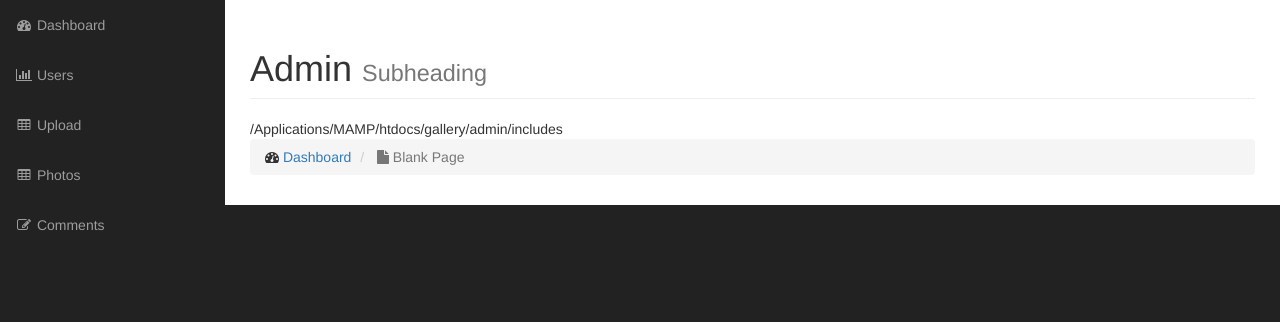
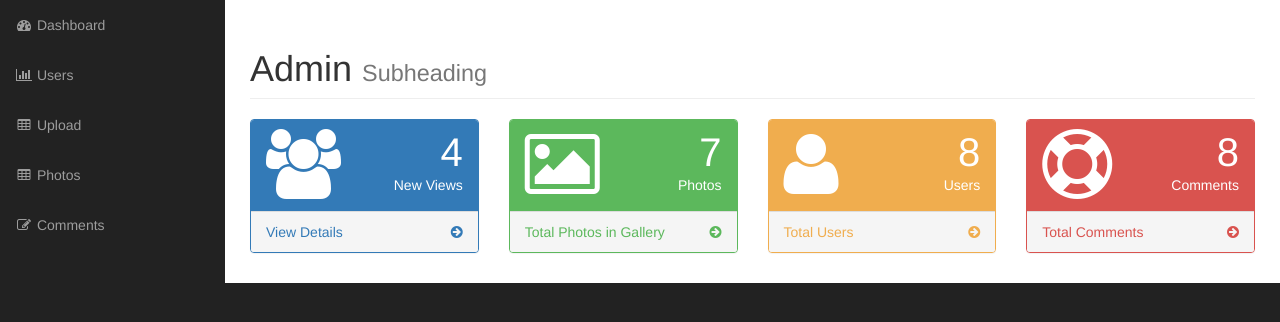
Before and after one commit to tund136/gallery-php, a PHP site: page /admin in a window 1280 px wide. Shown: the part 51-373 px from the top of the page. Run offline with PHP 8.4, Linux system fonts and the light colour scheme; the visitor is signed in with stand-in values (Sample User, id 1); grey boxes labelled with a size stand in for pictures from a placeholder-image service; some libraries are stand-ins or nearby versions.

Commit message:
Modified admin/includes/admin_content.php

```diff
--- a/admin/includes/admin_content.php
+++ b/admin/includes/admin_content.php
@@ -8,18 +8,108 @@
                 <small>Subheading</small>
             </h1>
 
-            <?php
-            echo INCLUDES_PATH;
-            ?>
+            <div class="row">
+                <div class="col-lg-3 col-md-6">
+                    <div class="panel panel-primary">
+                        <div class="panel-heading">
+                            <div class="row">
+                                <div class="col-xs-3">
+                                    <i class="fa fa-users fa-5x"></i>
+                                </div>
+                                <div class="col-xs-9 text-right">
+                                    <div class="huge">4</div>
+                                    <div>New Views</div>
+                                </div>
+                            </div>
+                        </div>
+                        <a href="#">
+                            <div class="panel-footer">
+                                <span class="pull-left">View Details</span>
+                                <span class="pull-right"><i class="fa fa-arrow-circle-right"></i></span>
+                                <div class="clearfix"></div>
+                            </div>
+                        </a>
+                    </div>
+                </div>
 
-            <ol class="breadcrumb">
-                <li>
-                    <i class="fa fa-dashboard"></i> <a href="index.html">Dashboard</a>
-                </li>
-                <li class="active">
-                    <i class="fa fa-file"></i> Blank Page
-                </li>
-            </ol>
+                <div class="col-lg-3 col-md-6">
+                    <div class="panel panel-green">
+                        <div class="panel-heading">
+                            <div class="row">
+                                <div class="col-xs-3">
+                                    <i class="fa fa-photo fa-5x"></i>
+                                </div>
+                                <div class="col-xs-9 text-right">
+                                    <div class="huge">7</div>
+                                    <div>Photos</div>
+                                </div>
+                            </div>
+                        </div>
+                        <a href="#">
+                            <div class="panel-footer">
+                                <span class="pull-left">Total Photos in Gallery</span>
+                                <span class="pull-right"><i class="fa fa-arrow-circle-right"></i></span>
+                                <div class="clearfix"></div>
+                            </div>
+                        </a>
+                    </div>
+                </div>
+
+
+                <div class="col-lg-3 col-md-6">
+                    <div class="panel panel-yellow">
+                        <div class="panel-heading">
+                            <div class="row">
+                                <div class="col-xs-3">
+                                    <i class="fa fa-user fa-5x"></i>
+                                </div>
+                                <div class="col-xs-9 text-right">
+                                    <div class="huge">8
+
+                                    </div>
+
+                                    <div>Users</div>
+                                </div>
+                            </div>
+                        </div>
+                        <a href="#">
+                            <div class="panel-footer">
+                                <span class="pull-left">Total Users</span>
+                                <span class="pull-right"><i class="fa fa-arrow-circle-right"></i></span>
+                                <div class="clearfix"></div>
+                            </div>
+                        </a>
+                    </div>
+                </div>
+
+                <div class="col-lg-3 col-md-6">
+                    <div class="panel panel-red">
+                        <div class="panel-heading">
+                            <div class="row">
+                                <div class="col-xs-3">
+                                    <i class="fa fa-support fa-5x"></i>
+                                </div>
+                                <div class="col-xs-9 text-right">
+                                    <div class="huge">8</div>
+                                    <div>Comments</div>
+                                </div>
+                            </div>
+                        </div>
+                        <a href="#">
+                            <div class="panel-footer">
+                                <span class="pull-left">Total Comments</span>
+                                <span class="pull-right"><i class="fa fa-arrow-circle-right"></i></span>
+                                <div class="clearfix"></div>
+                            </div>
+                        </a>
+                    </div>
+                </div>
+
+
+            </div>
+            <!--First Row-->
+
+
         </div>
     </div>
     <!-- /.row -->
```
